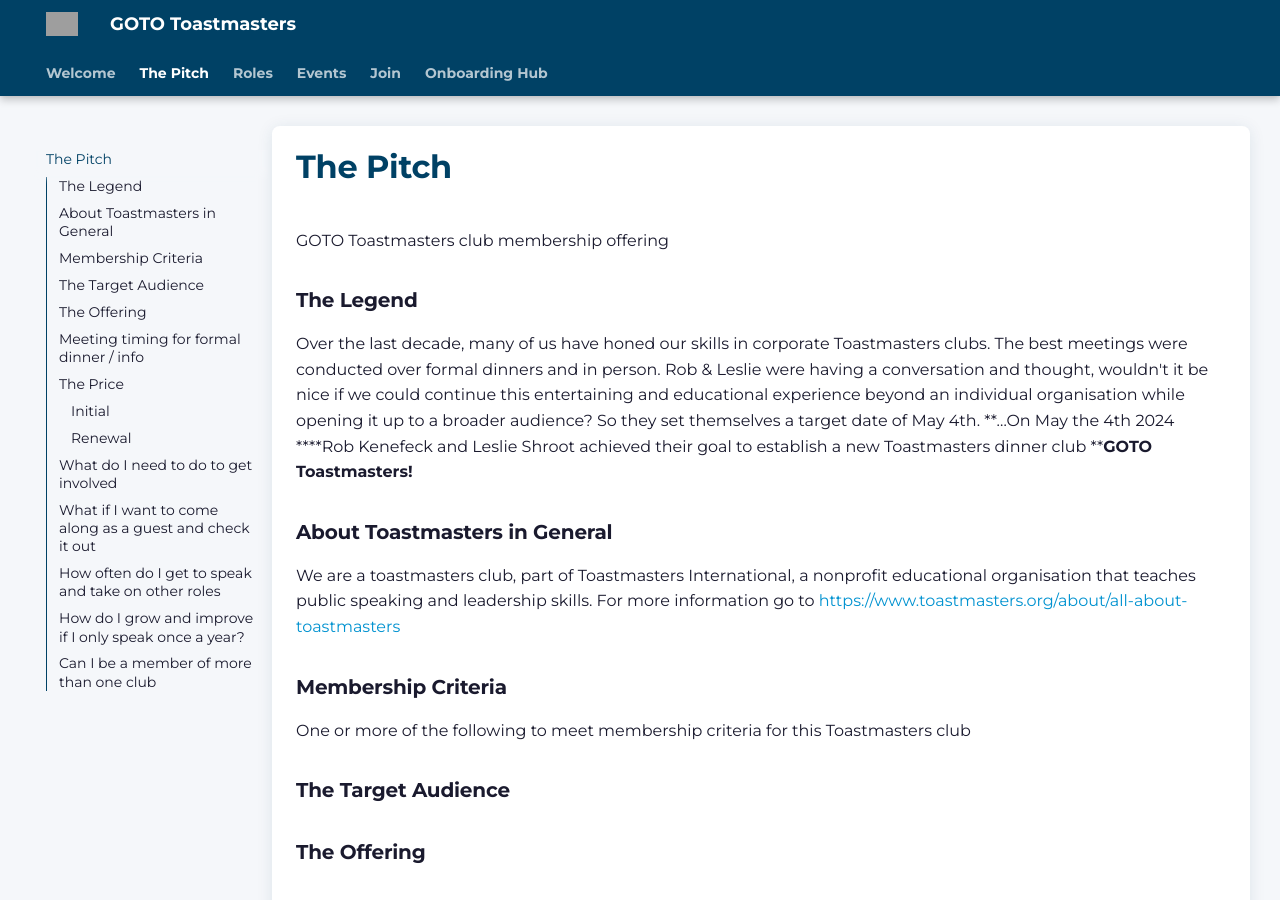
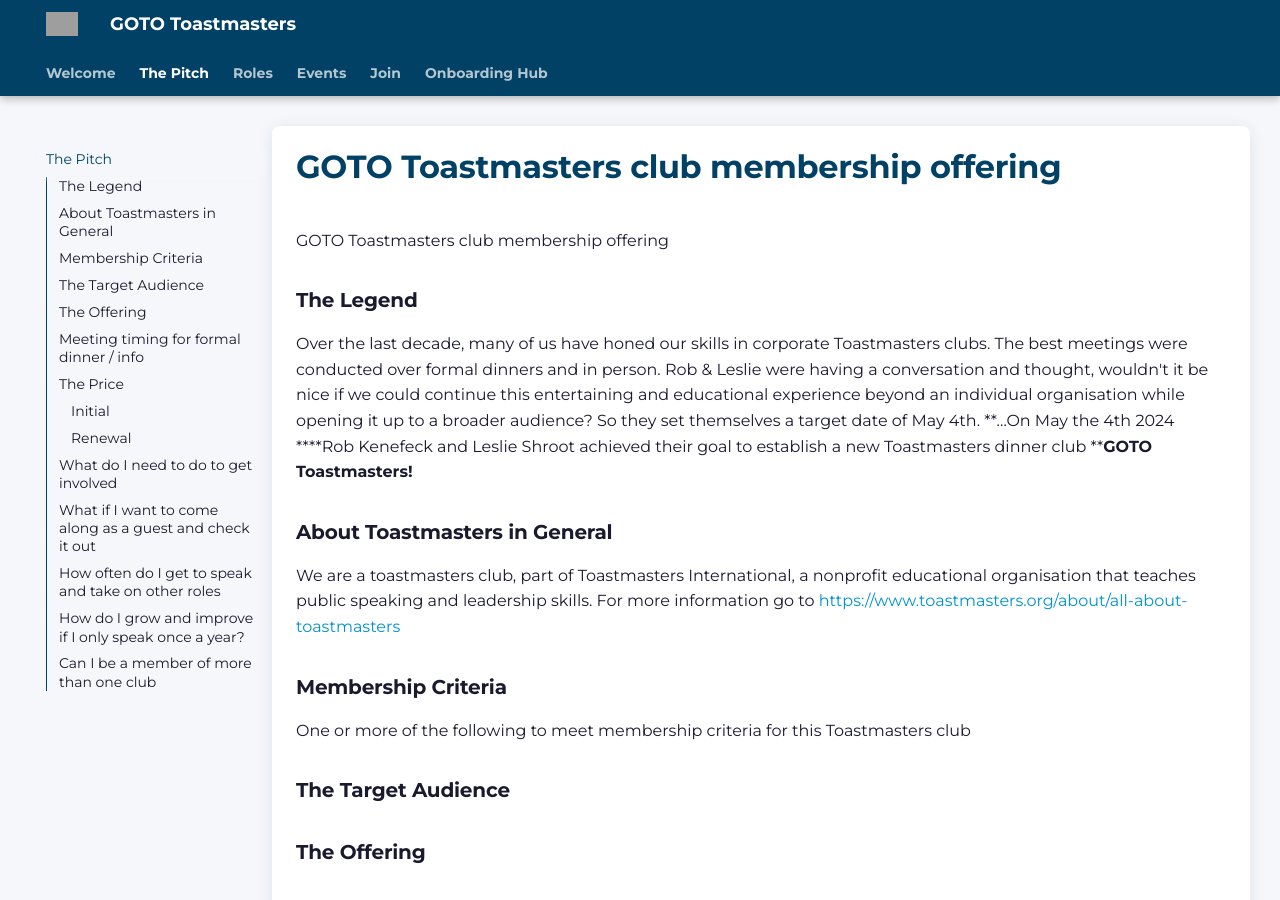
Before and after one commit to rkenefeck/gototoastmasters, an MkDocs documentation site: the page built from docs/pitch.md, in a window 1280 px wide and 900 px high. Built offline with MkDocs 1.6.1 and Material for MkDocs 9.7.7, drawn with Linux system fonts in a browser that asks for light colours; plug-ins that fetch from the network failed and are left out; grey boxes are pictures that could not be loaded.

Commit message:
Manual publish: GOTO Toastmasters club membership offering

```diff
--- a/docs/pitch.md
+++ b/docs/pitch.md
@@ -1,3 +1,5 @@
+# GOTO Toastmasters club membership offering
+
 GOTO Toastmasters club membership offering
 
 ### The Legend
```
